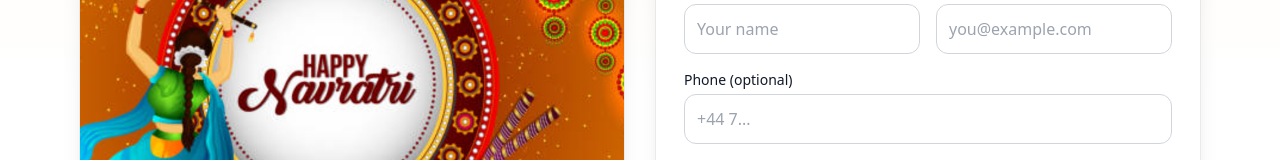
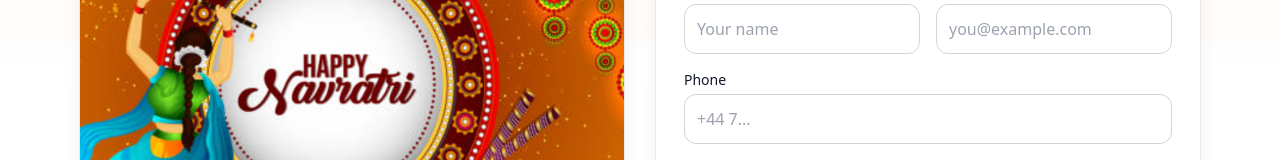
Before and after one commit to picknsavedev/n2025, a React (Vite) app in the folder frontend/: page /book in a window 1280 px wide. Shown: the part 385-545 px from the top of the page. Built offline with nearby package versions, Linux system fonts and the light colour scheme.

Commit message:
Update Book.jsx

```diff
--- a/frontend/src/pages/Book.jsx
+++ b/frontend/src/pages/Book.jsx
@@ -95,7 +95,7 @@ export default function Book() {
               <input type="email" className="mt-1 w-full rounded-xl border border-gray-300 p-3" value={email} onChange={e=>setEmail(e.target.value)} placeholder="you@example.com" />
             </div>
             <div className="sm:col-span-2">
-              <label className="block text-sm font-medium">Phone (optional)</label>
+              <label className="block text-sm font-medium">Phone</label>
               <input className="mt-1 w-full rounded-xl border border-gray-300 p-3" value={phone} onChange={e=>setPhone(e.target.value)} placeholder="+44 7..." />
             </div>
           </div>
```
